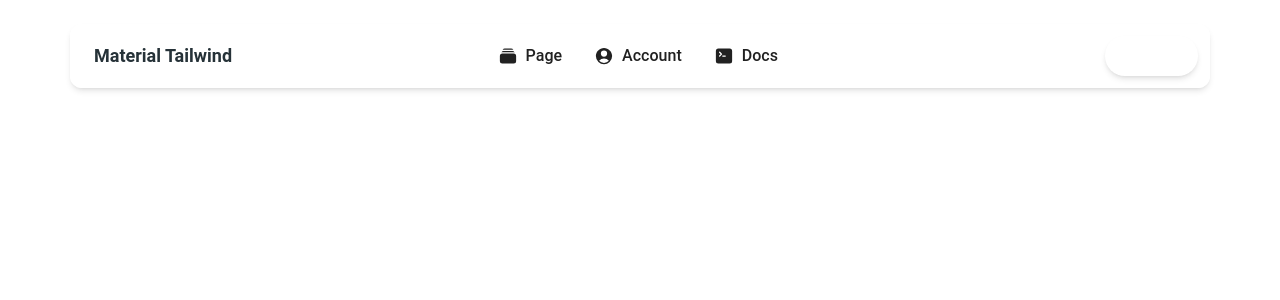
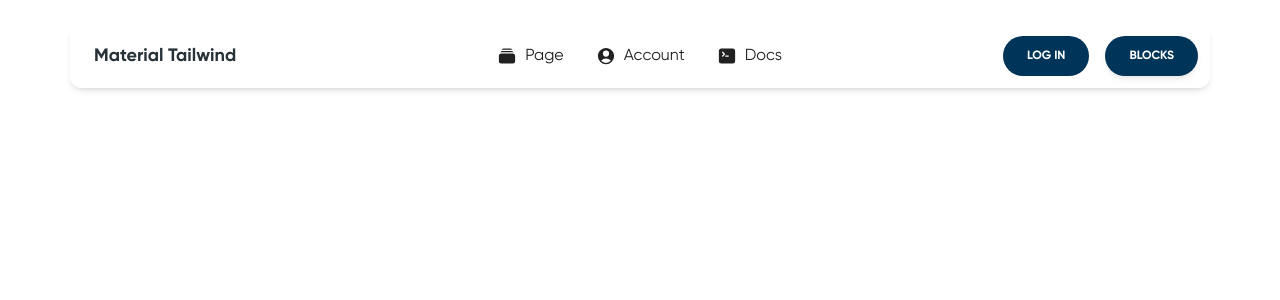
Before and after one commit to AdlinMH/AdlinMH_Suitmedia_Technical-Test_Nextjs_Tailwind, a Next.js app: page /home in a window 1280 px wide. Shown: the top 300 px of the page. Built offline with nearby package versions, Linux system fonts and the light colour scheme.

Commit message:
style: fix tw issue - custom colors not generated for src/themes directory

```diff
--- a/tailwind.config.ts
+++ b/tailwind.config.ts
@@ -5,22 +5,26 @@ const config: Config = withMT({
   content: [
     "./src/app/**/*.{js,ts,jsx,tsx,mdx}",
     "./src/components/**/*.{js,ts,jsx,tsx,mdx}",
+    "./src/themes/**/*.{js,ts,jsx,tsx,mdx}",
   ],
   theme: {
     extend: {
       colors: {
         primary: {
-          // 50: "#f0f9ff",
-          // 100: "#e0f2fe",
-          // 200: "#bae6fd",
-          // 300: "#7dd3fc",
-          // 400: "#38bdf8",
+          50: "#003459",
+          100: "#003459",
+          200: "#003459",
+          300: "#003459",
+          400: "#003459",
           500: "#003459",
-          // 600: "#0284c7",
-          // 700: "#0369a1",
-          // 800: "#075985",
-          // 900: "#0c4a6e",
+          600: "#003459",
+          700: "#003459",
+          800: "#003459",
+          900: "#003459",
         },
+      },
+      fontFamily: {
+        sans: ['var(--font-gilroy)'],
       },
     },
   },
```
